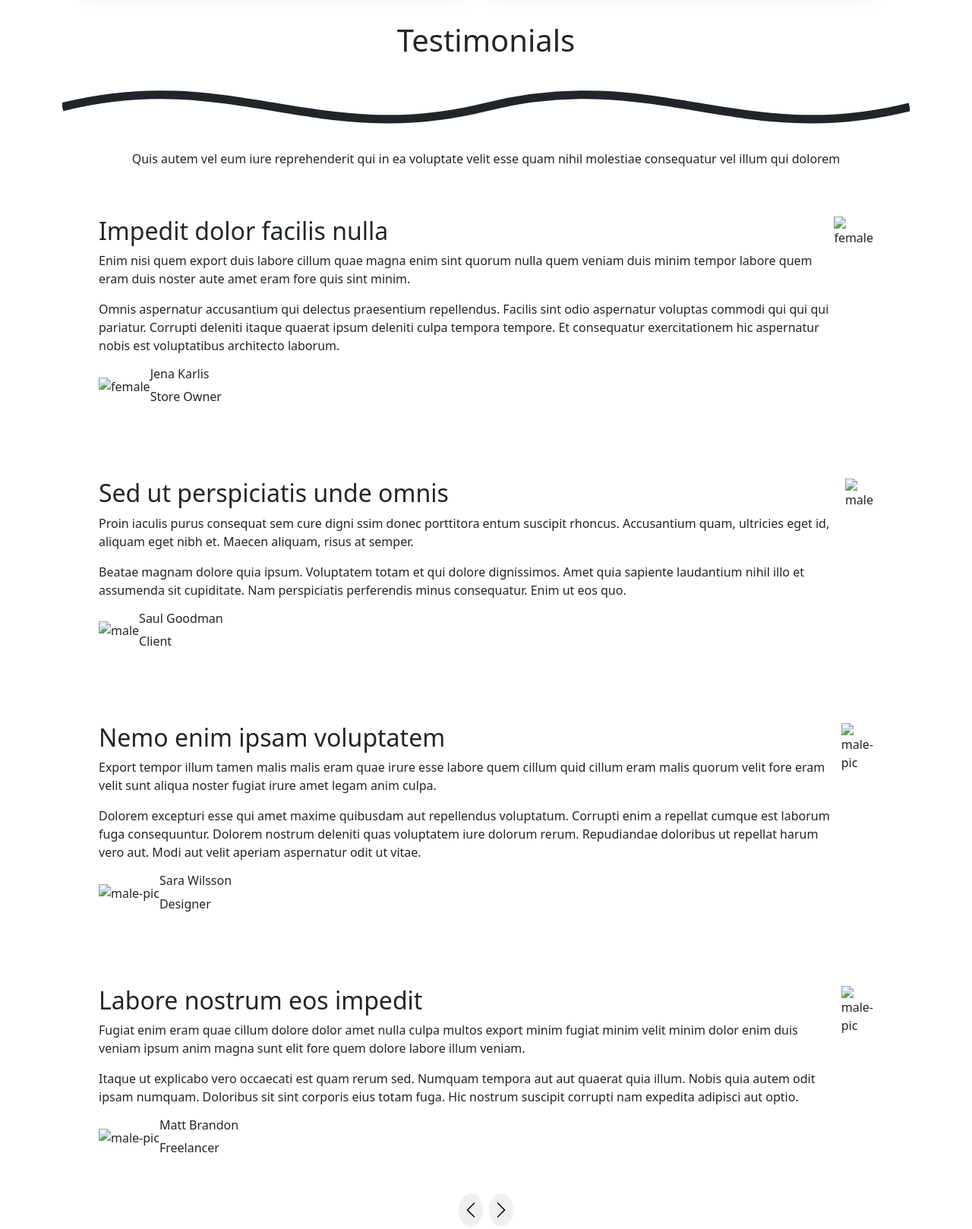
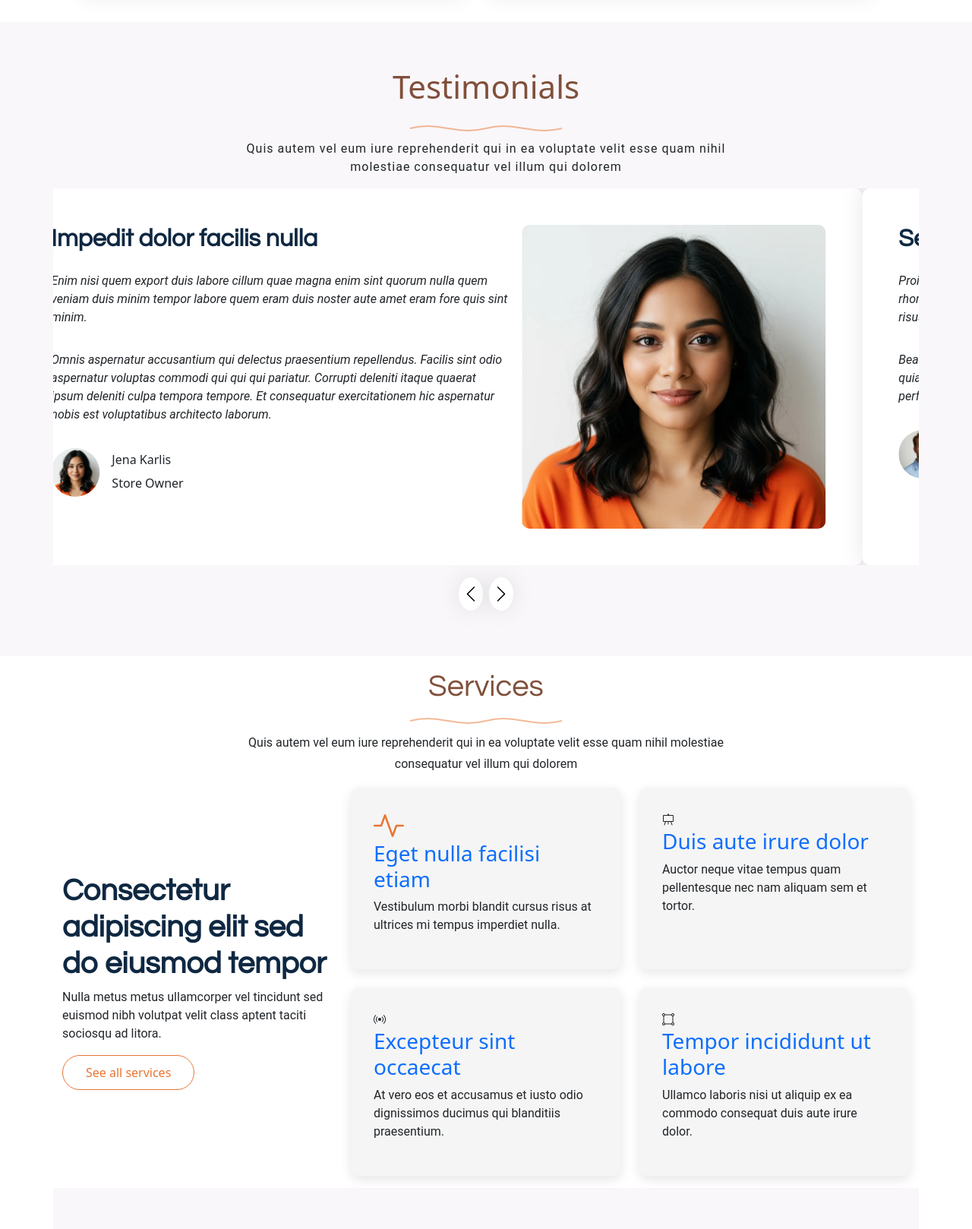
Before and after one commit to 07asfah/easyfolio, a website: page index.html in a window 1280 px wide. Shown: the part 5503-7121 px from the top of the page at 76% size. Drawn offline with nearby package versions, Linux system fonts and the light colour scheme.

Commit message:
responsive of the nav-bar

```diff
--- a/index.html
+++ b/index.html
@@ -31,7 +31,7 @@
                     </svg>
                 </label>
 
-                <ul class="d-flex align-items-center justify-content-between ">
+                <ul class="d-flex flex-lg-row flex-column align-items-lg-center align-items-start justify-content-between ">
                     <li><a href="" class="text-default ">Home</a></li>
                     <li><a href="" class="text-default">About</a></li>
                     <li><a href="" class="text-default">Resume</a></li>
@@ -95,8 +95,8 @@
                             d="M0 1.146C0 .513.526 0 1.175 0h13.65C15.474 0 16 .513 16 1.146v13.708c0 .633-.526 1.146-1.175 1.146H1.175C.526 16 0 15.487 0 14.854zm4.943 12.248V6.169H2.542v7.225zm-1.2-8.212c.837 0 1.358-.554 1.358-1.248-.015-.709-.52-1.248-1.342-1.248S2.4 3.226 2.4 3.934c0 .694.521 1.248 1.327 1.248zm4.908 8.212V9.359c0-.216.016-.432.08-.586.173-.431.568-.878 1.232-.878.869 0 1.216.662 1.216 1.634v3.865h2.401V9.25c0-2.22-1.184-3.252-2.764-3.252-1.274 0-1.845.7-2.165 1.193v.025h-.016l.016-.025V6.169h-2.4c.03.678 0 7.225 0 7.225z" />
                     </svg>
                 </a>
-                <label class="Open" for="menu">
-                    <svg xmlns="http://www.w3.org/2000/svg" width="30" height="30" fill="currentColor"
+                <label class="open" for="menu">
+                    <svg xmlns="http://www.w3.org/2000/svg" width="16" height="16" fill="#a2abb4"
                         class="bi bi-list" viewBox="0 0 16 16">
                         <path fill-rule="evenodd"
                             d="M2.5 12a.5.5 0 0 1 .5-.5h10a.5.5 0 0 1 0 1H3a.5.5 0 0 1-.5-.5m0-4a.5.5 0 0 1 .5-.5h10a.5.5 0 0 1 0 1H3a.5.5 0 0 1-.5-.5m0-4a.5.5 0 0 1 .5-.5h10a.5.5 0 0 1 0 1H3a.5.5 0 0 1-.5-.5" />
@@ -576,23 +576,22 @@
 
     <!-- Testimonials -->
     <section id="testimonials" class="pb-10">
-        <div class="container t-top d-flex align-items-center justify-content-center flex-column text-center py-8">
-            <h1>Testimonials</h1>
+        <div class="container section-title d-flex align-items-center justify-content-center flex-column text-center py-8">
+            <h2>Testimonials</h2>
+            <div class="title-shape">
             <svg viewBox="0 0 200 20" xmlns="http://www.w3.org/2000/svg">
                 <path d="M 0,10 C 40,0 60,20 100,10 C 140,0 160,20 200,10" fill="none" stroke="currentColor"
                     stroke-width="2"></path>
             </svg>
+        </div>
             <p>Quis autem vel eum iure reprehenderit qui in ea voluptate velit esse quam nihil molestiae consequatur vel
                 illum qui dolorem</p>
         </div>
         <div id="carouselExampleAutoplaying" class="carousel slide bottom" data-bs-ride="carousel">
-            <div class="main-carrousel container">
+            <div class="carousel-inner container">
 
-
-
-
-                <div class="item active">
-                    <div class="bg d-flex align-items-start justify-content-center p-5">
+                <div class="carousel-item active">
+                    <div class="t-bg d-flex align-items-start justify-content-center p-5">
                         <div class="left d-flex align-items-start justify-content-start flex-column">
                             <h2>Impedit dolor facilis nulla</h2>
                             <p>Enim nisi quem export duis labore cillum quae magna enim sint quorum nulla quem veniam
@@ -601,25 +600,22 @@
                                 aspernatur voluptas commodi qui qui qui pariatur. Corrupti deleniti itaque quaerat ipsum
                                 deleniti culpa tempora tempore. Et consequatur exercitationem hic aspernatur nobis est
                                 voluptatibus architecto laborum.</p>
-                            <div class="profil d-flex align-items-center justify-content-left">
-                                <img src="./public/images/person/person-f-10.webp" alt="female">
-                                <div class="profil-text">
+                            <div class="profile d-flex align-items-center justify-content-left">
+                                <img src="./public/images/assets/img/person/person-f-10.webp" alt="female">
+                                <div class="profile-text">
                                     <h6>Jena Karlis</h6>
                                     <span>Store Owner</span>
                                 </div>
                             </div>
                         </div>
                         <div class="right">
-                            <img src="./public/images/person/person-f-10.webp" alt="female">
+                            <img src="./public/images/assets/img/person/person-f-10.webp" alt="female">
                         </div>
                     </div>
                 </div>
-
-
-
-
-                <div class="item">
-                    <div class="bg d-flex align-items-start justify-content-center p-5">
+                <!-- Perso 2 -->
+                <div class="carousel-item">
+                    <div class="t-bg d-flex align-items-start justify-content-center p-5">
                         <div class="left d-flex align-items-start justify-content-start flex-column">
                             <h2>Sed ut perspiciatis unde omnis</h2>
                             <p>Proin iaculis purus consequat sem cure digni ssim donec porttitora entum suscipit
@@ -628,24 +624,22 @@
                             <p>Beatae magnam dolore quia ipsum. Voluptatem totam et qui dolore dignissimos. Amet quia
                                 sapiente laudantium nihil illo et assumenda sit cupiditate. Nam perspiciatis perferendis
                                 minus consequatur. Enim ut eos quo.</p>
-                            <div class="profil d-flex align-items-center justify-content-left">
-                                <img src="./public/images/person/person-m-7.webp" alt="male">
-                                <div class="profil-text">
+                            <div class="profile d-flex align-items-center justify-content-left">
+                                <img src="./public/images/assets/img/person/person-m-7.webp" alt="male">
+                                <div class="profile-text">
                                     <h6>Saul Goodman</h6>
                                     <span>Client</span>
                                 </div>
                             </div>
                         </div>
                         <div class="right">
-                            <img src="./public/images/person/person-m-7.webp" alt="male">
+                            <img src="./public/images/assets/img/person/person-m-7.webp" alt="male">
                         </div>
                     </div>
                 </div>
-
-
-
-                <div class="item">
-                    <div class="bg d-flex align-items-start justify-content-center p-5">
+                <!-- Perso 3 -->
+                <div class="carousel-item">
+                    <div class="t-bg d-flex align-items-start justify-content-center p-5">
                         <div class="left d-flex align-items-start justify-content-start flex-column">
                             <h2>Nemo enim ipsam voluptatem</h2>
                             <p>Export tempor illum tamen malis malis eram quae irure esse labore quem cillum quid cillum
@@ -657,24 +651,23 @@
                                 iure
                                 dolorum rerum. Repudiandae doloribus ut repellat harum vero aut. Modi aut velit aperiam
                                 aspernatur odit ut vitae.</p>
-                            <div class="profil d-flex align-items-center justify-content-left">
-                                <img src="./public/images/person/person-f-8.webp" alt="male-pic">
-                                <div class="profil-text">
+                            <div class="profile d-flex align-items-center justify-content-left">
+                                <img src="./public/images/assets/img/person/person-f-8.webp" alt="female">
+                                <div class="profile-text">
                                     <h6>Sara Wilsson</h6>
                                     <span>Designer</span>
                                 </div>
                             </div>
                         </div>
                         <div class="right">
-                            <img src="./public/images/person/person-f-8.webp" alt="male-pic">
+                            <img src="./public/images/assets/img/person/person-f-8.webp" alt="female">
                         </div>
                     </div>
                 </div>
-
-
-                <div class="item">
-                    <div class="bg d-flex align-items-start justify-content-center p-5">
-                        <div class="c-left d-flex align-items-start justify-content-start flex-column">
+                <!-- Perso 4 -->
+                <div class="carousel-item">
+                    <div class="t-bg d-flex align-items-start justify-content-center p-5">
+                        <div class="left d-flex align-items-start justify-content-start flex-column">
                             <h2>Labore nostrum eos impedit</h2>
                             <p>Fugiat enim eram quae cillum dolore dolor amet nulla culpa multos export minim fugiat
                                 minim
@@ -686,21 +679,21 @@
                                 illum. Nobis quia autem odit ipsam numquam. Doloribus sit sint corporis eius totam fuga.
                                 Hic
                                 nostrum suscipit corrupti nam expedita adipisci aut optio.</p>
-                            <div class="profil d-flex align-items-center justify-content-left">
-                                <img src="./public/images/person/person-m-9.webp" alt="male-pic">
-                                <div class="profil-text">
+                            <div class="profile d-flex align-items-center justify-content-left">
+                                <img src="./public/images/assets/img/person/person-m-9.webp" alt="male">
+                                <div class="profile-text">
                                     <h6>Matt Brandon</h6>
                                     <span>Freelancer</span>
                                 </div>
                             </div>
                         </div>
                         <div class="right">
-                            <img src="./public/images/person/person-m-9.webp" alt="male-pic">
+                            <img src="./public/images/assets/img/person/person-m-9.webp" alt="male">
                         </div>
                     </div>
                 </div>
             </div>
-
+            <!-- Buttons -->
             <div class="carousel-control align-items-center justify-content-center gap-2 d-flex ">
                 <button class="bg-bg-1 border-0 rounded-circle p-1" type="button"
                     data-bs-target="#carouselExampleAutoplaying" data-bs-slide="prev">
@@ -920,7 +913,7 @@
                     <div class="info-item ">
                         <svg xmlns="http://www.w3.org/2000/svg" width="20" height="20" fill="currentColor" class="bi bi-envelope-at-fill" viewBox="0 0 16 16">
                             <path d="M2 2A2 2 0 0 0 .05 3.555L8 8.414l7.95-4.859A2 2 0 0 0 14 2zm-2 9.8V4.698l5.803 3.546zm6.761-2.97-6.57 4.026A2 2 0 0 0 2 14h6.256A4.5 4.5 0 0 1 8 12.5a4.49 4.49 0 0 1 1.606-3.446l-.367-.225L8 9.586zM16 9.671V4.697l-5.803 3.546.338.208A4.5 4.5 0 0 1 12.5 8c1.414 0 2.675.652 3.5 1.671"/>
-                            <path d="M15.834 12.244c0 1.168-.577 2.025-1.587 2.025-.503 0-1.002-.228-1.12-.648h-.043c-.118.416-.543.643-1.015.643-.77 0-1.259-.542-1.259-1.434v-.529c0-.844.481-1.4 1.26-1.4.585 0 .87.333.953.63h.03v-.568h.905v2.19c0 .272.18.42.411.42.315 0 .639-.415.639-1.39v-.118c0-1.277-.95-2.326-2.484-2.326h-.04c-1.582 0-2.64 1.067-2.64 2.724v.157c0 1.867 1.237 2.654 2.57 2.654h.045c.507 0 .935-.07 1.18-.18v.731c-.219.1-.643.175-1.237.175h-.044C10.438 16 9 14.82 9 12.646v-.214C9 10.36 10.421 9 12.485 9h.035c2.12 0 3.314 1.43 3.314 3.034zm-4.04.21v.227c0 .586.227.8.581.8.31 0 .564-.17.564-.743v-.367c0-.516-.275-.708-.572-.708-.346 0-.573.245-.573.791"/>
+                            <path d="M15.834 12.244c0 1.168-.577 2.025-1.587 2.025-.503 0-1.002-.228-1.12-.648h-.043.118.416-.543.643-1.015.643-.77 0-1.259-.542-1.259-1.434v-.529c0-.844.481-1.4 1.26-1.4.585 0 .87.333.953.63h.03v-.568h.905v2.19c0 .272.18.42.411.42.315 0 .639-.415.639-1.39v-.118c0-1.277-.95-2.326-2.484-2.326h-.04c-1.582 0-2.64 1.067-2.64 2.724v.157c0 1.867 1.237 2.654 2.57 2.654h.045c.507 0 .935-.07 1.18-.18v.731c-.219.1-.643.175-1.237.175h-.044C10.438 16 9 14.82 9 12.646v-.214C9 10.36 10.421 9 12.485 9h.035c2.12 0 3.314 1.43 3.314 3.034zm-4.04.21v.227c0 .586.227.8.581.8.31 0 .564-.17.564-.743v-.367c0-.516-.275-.708-.572-.708-.346 0-.573.245-.573.791"/>
                         </svg>
                         <span>info@example.com</span>
                     </div>
--- a/package.json
+++ b/package.json
@@ -11,6 +11,7 @@
   "license": "ISC",
   "type": "commonjs",
   "dependencies": {
-    "bootstrap": "^5.3.3"
+    "bootstrap": "^5.3.3",
+    "icons": "^1.0.0"
   }
 }
--- a/src/sass/modules/home/_contact.scss
+++ b/src/sass/modules/home/_contact.scss
@@ -90,3 +90,11 @@
         }
     }
 }
+
+
+@media (max-width: 480px) {
+    .contact{
+        display: flex;
+        flex-direction: column;
+    }
+}
--- a/src/sass/modules/home/_header.scss
+++ b/src/sass/modules/home/_header.scss
@@ -100,30 +100,28 @@ header{
     }
     .navmenu {
         position: fixed;
-        display: none;
-        inset: 0;
         width: 80%;
         height: 100vh;
         top: 0;
         right: -200%;
-
-        label, .Close{
-            display: block;
-        }
-        .Close{
-            align-self: end;
-        }
-
-        .Open {
-            display: block !important;
-            font-size: 28px;
-            line-height: 0;
-            cursor: pointer;
-            transition: color 0.3s;
-
-        }
+        background-color: white;
+        padding-top: 10vh !important;
+    }
+    .open{
+        display: block !important;
+    }
+    #menu:checked ~ .navmenu{
+        right: 0;
+    }
+    .Close{
+        display: block !important;
+        position: absolute;
+        right: 10px;
+        top: 10px;
     }
 
 
 
+
+
 }
--- a/src/sass/modules/home/_testimonials.scss
+++ b/src/sass/modules/home/_testimonials.scss
@@ -0,0 +1,124 @@
+#testimonials {
+    background-color: #f9f7fa;
+    padding-top: 2rem;
+    padding: 60px 0;
+    .section-title {
+        gap: 0.5rem;
+        h2{
+            font-size: 42px;
+            font-weight: 400;
+            color: #80503b;
+        }
+
+        .title-shape{
+            width: 200px;
+            height: 20px;
+            margin: 0 auto;
+            color: #e87533;
+            opacity: 0.5;
+        }
+
+        p {
+            width: 40rem;
+            font-family: "Roboto", sans-serif;
+            letter-spacing: 1px;
+        }
+    }
+
+    .bottom {
+        position: relative;
+
+        .carousel-inner {
+            .carousel-item {
+                .t-bg {
+                    background-color: white;
+                    box-shadow: 0px 0px 30px rgba(0, 0, 0, 0.1);
+                    padding: 3rem;
+                    border-radius: 10px;
+                    gap: 1rem;
+
+                    .left {
+                        gap: 1rem;
+
+                        h2 {
+                            font-family: "Questrial", sans-serif;
+                            color: $title;
+                            font-weight: 650;
+                        }
+
+                        p {
+                            font-style: italic;
+                            font-family: "Roboto", sans-serif;
+                        }
+
+                        .profile {
+                            gap: 1rem;
+
+                            img {
+                                width: 4rem;
+                                border-radius: 40px;
+                            }
+
+                            .c-profile-text {
+                                h6 {
+                                    font-weight: 650;
+                                    font-family: "Questrial", sans-serif;
+                                }
+
+                                span {
+                                    font-size: 14px;
+                                    letter-spacing: 0;
+                                    font-family: "Roboto", sans-serif;
+                                }
+                            }
+                        }
+                    }
+
+                    .right {
+                        img {
+                            width: 25rem;
+                            border-radius: 10px;
+                        }
+                    }
+                }
+            }
+        }
+        .carousel-control {
+            padding-top: 1rem;
+            button {
+                box-shadow: 0px 0px 30px rgba(0, 0, 0, 0.1);
+                background-color: white;
+                border: 0.5px black solid;
+                transition: 0.3s ease;
+            }
+            button:hover {
+                background-color: $btn !important;
+                color: white !important;
+            }
+        }
+    }
+}
+
+
+@media (max-width: 480px) {
+    .section-title {
+        p {
+            width: 90% !important;
+        }
+    }
+    .bottom {
+        .carousel-inner {
+            .carousel-item {
+                .t-bg {
+                    flex-direction: column-reverse !important;
+                    .right {
+                        img {
+                            width: 100% !important;
+                            border-radius: 10px;
+                        }
+                    }
+                }
+            }
+        }
+    }
+}
```
Also changed, not shown: public/css/app.css, 2 other files.
